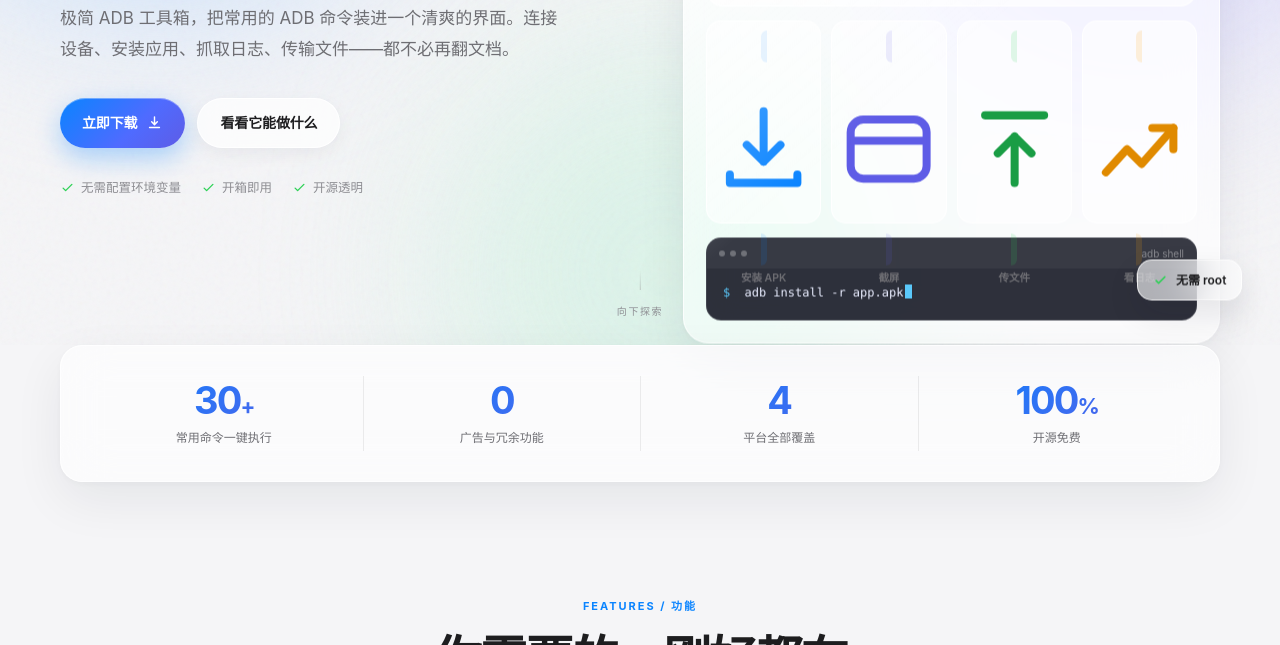
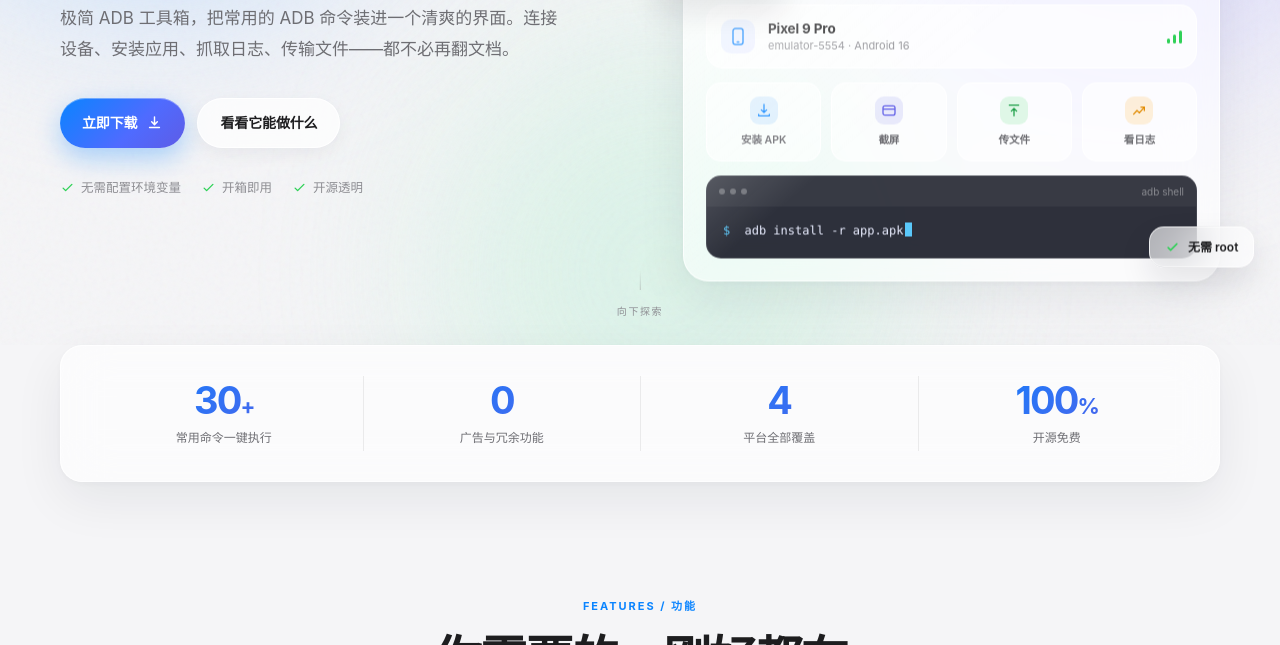
Before and after one commit to JaneAwA/JaneAwA.github.io, a plain HTML site: page index.html in a window 1280 px wide. Shown: the part 455-1100 px from the top of the page. Drawn offline with Linux system fonts and the light colour scheme; no server answers.

Commit message:
Fix quick action icon sizing

```diff
--- a/assets/css/style.css
+++ b/assets/css/style.css
@@ -185,7 +185,7 @@ h1, h2, h3 { margin: 0; letter-spacing: -0.045em; line-height: 1.14; }
 .quick-item { padding: 13px 6px 11px; border-radius: 15px; background: rgba(255,255,255,0.58); border: 1px solid rgba(255,255,255,0.9); text-align: center; transition: transform 0.3s var(--ease), box-shadow 0.3s; }
 .quick-item:hover { transform: translateY(-4px); box-shadow: 0 10px 20px rgba(15,23,42,0.08); }
 .quick-item b { display: block; font-size: 10.5px; font-weight: 600; margin-top: 8px; color: var(--ink-2); }
-.qi-icon { width: 28px; height: 28px; margin: 0 auto; border-radius: 9px; padding: 6px; }
+.qi-icon { display: block; width: 28px; height: 28px; margin: 0 auto; border-radius: 9px; padding: 6px; }
 .qi-blue { color: var(--blue); background: rgba(10,132,255,0.12); }
 .qi-purple { color: var(--purple); background: rgba(94,92,230,0.12); }
 .qi-green { color: #1a9d45; background: rgba(48,209,88,0.14); }
@@ -206,7 +206,7 @@ h1, h2, h3 { margin: 0; letter-spacing: -0.045em; line-height: 1.14; }
 .float-chip svg { width: 15px; height: 15px; color: var(--green); }
 .float-chip b { color: var(--blue); }
 .chip-one { left: -28px; top: 8%; }
-.chip-two { right: -22px; bottom: 9%; }
+.chip-two { right: -34px; bottom: 4%; }
 .chip-dot { width: 7px; height: 7px; border-radius: 50%; background: var(--green); box-shadow: 0 0 0 4px rgba(48,209,88,0.15); }
 .scroll-hint { position: absolute; bottom: 26px; left: 50%; transform: translateX(-50%); display: flex; flex-direction: column; align-items: center; gap: 8px; font-size: 10px; letter-spacing: 0.16em; color: var(--ink-3); }
 .scroll-hint span { width: 1px; height: 30px; background: linear-gradient(to bottom, transparent, var(--ink-3)); animation: hint 2.2s infinite; }
```
